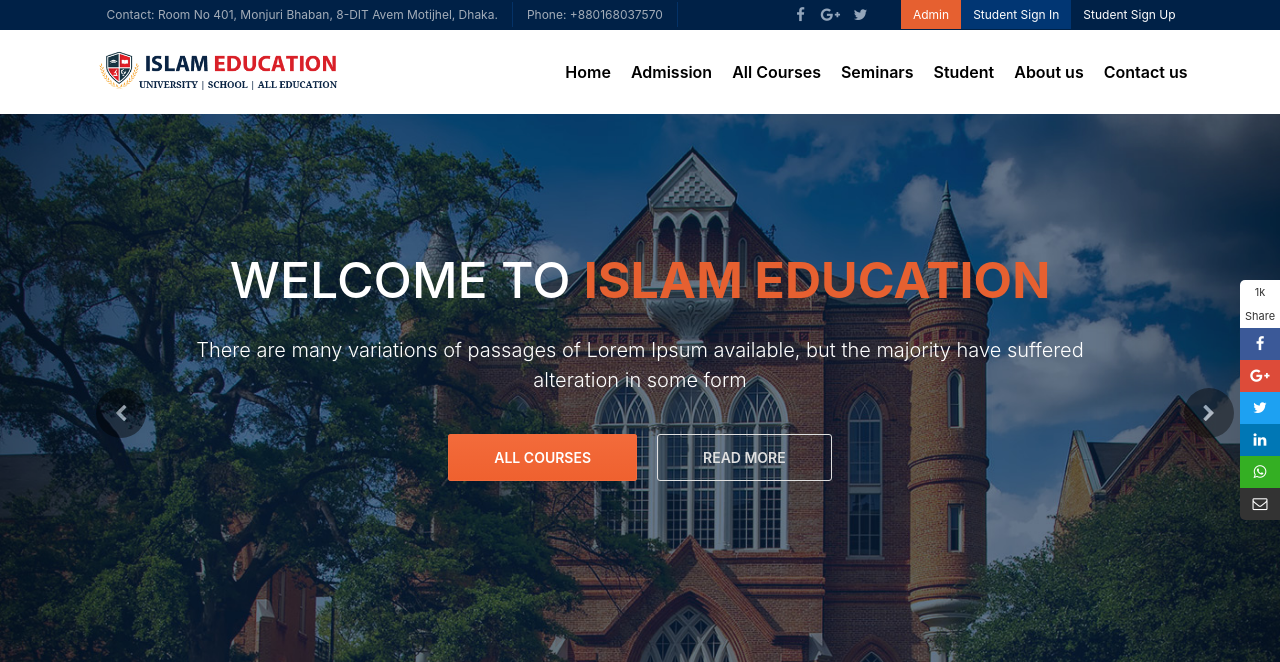
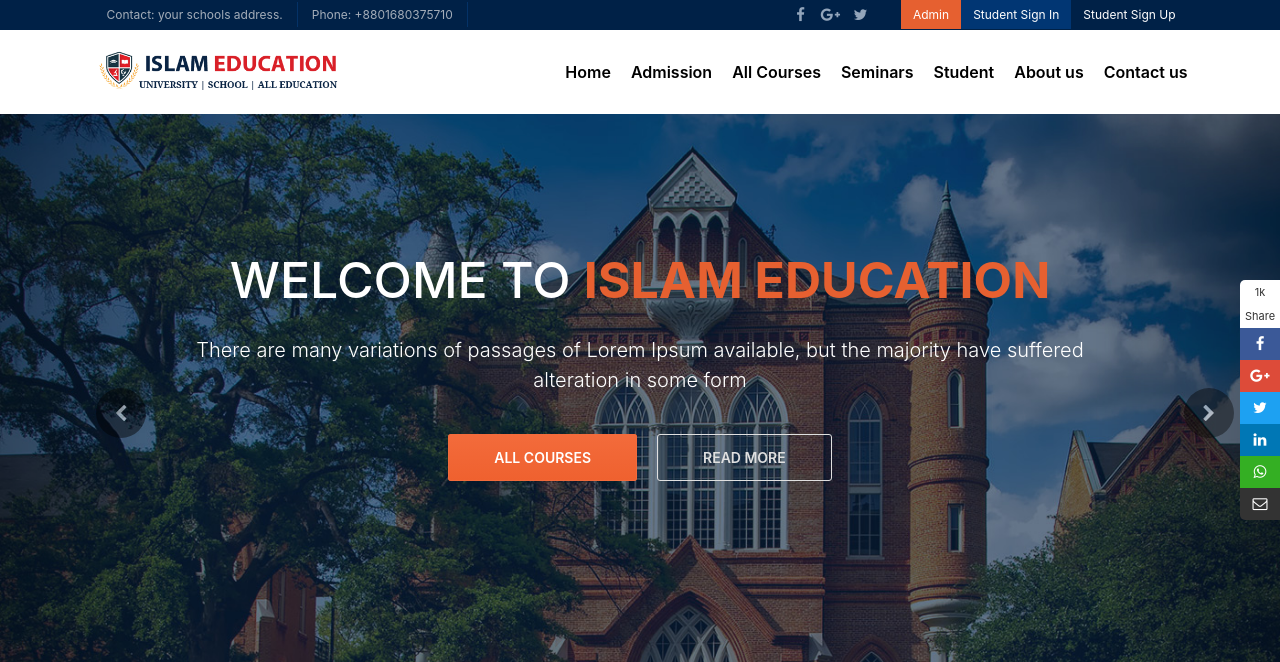
Before and after one commit to rihasan/School-management-application, a PHP site: page /index.php in a window 1280 px wide. Shown: the top 662 px of the page. Run offline with PHP 8.4, Linux system fonts and the light colour scheme; data comes from the database, SQL or seed files in the repository.

Commit message:
Update top_bar.php

```diff
--- a/includes/top_bar.php
+++ b/includes/top_bar.php
@@ -4,9 +4,9 @@
             <div class="col-md-12">
                 <div class="ed-com-t1-left">
                     <ul>
-                        <li><a href="#">Contact: Room No 401, Monjuri Bhaban, 8-DIT Avem Motijhel, Dhaka.</a>
+                        <li><a href="#">Contact: your schools address.</a>
                         </li>
-                        <li><a href="#">Phone: +880168037570</a>
+                        <li><a href="#">Phone: +8801680375710</a>
                         </li>
                     </ul>
                 </div>
```
